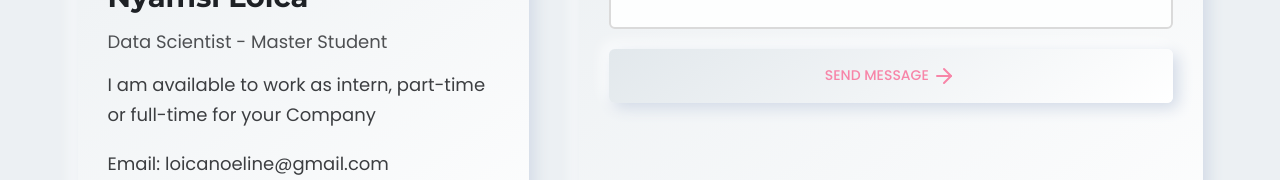
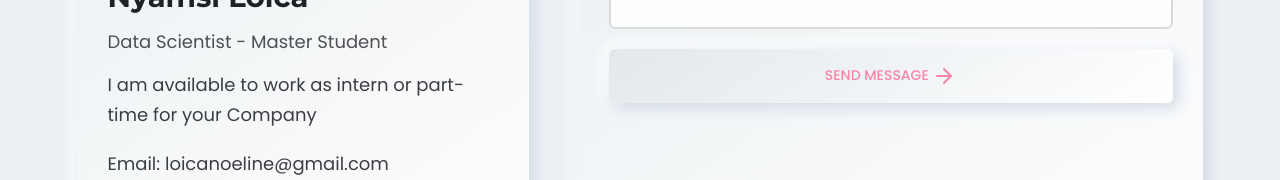
Before and after one commit to Osseca/portfolio-Nyamsi-loica, a plain HTML site: page index.html in a window 1280 px wide. Shown: the part 5675-5855 px from the top of the page. Drawn offline with Linux system fonts and the light colour scheme; files whose address does not match are found by name.

Commit message:
remove full-time

```diff
--- a/index.html
+++ b/index.html
@@ -1521,8 +1521,7 @@
                                 <span>Data Scientist - Master Student</span>
                             </div>
                             <div class="description">
-                                <p>I am available to work as intern, part-time or full-time for your Company
-                                </p>
+                                <p>I am available to work as intern or part-time for your Company</p>
                                 <span class="mail">Email: <a href="mailto:loicanoeline@gmail.com">loicanoeline@gmail.com</a></span>
                             </div>
                             <div class="social-area">
```
